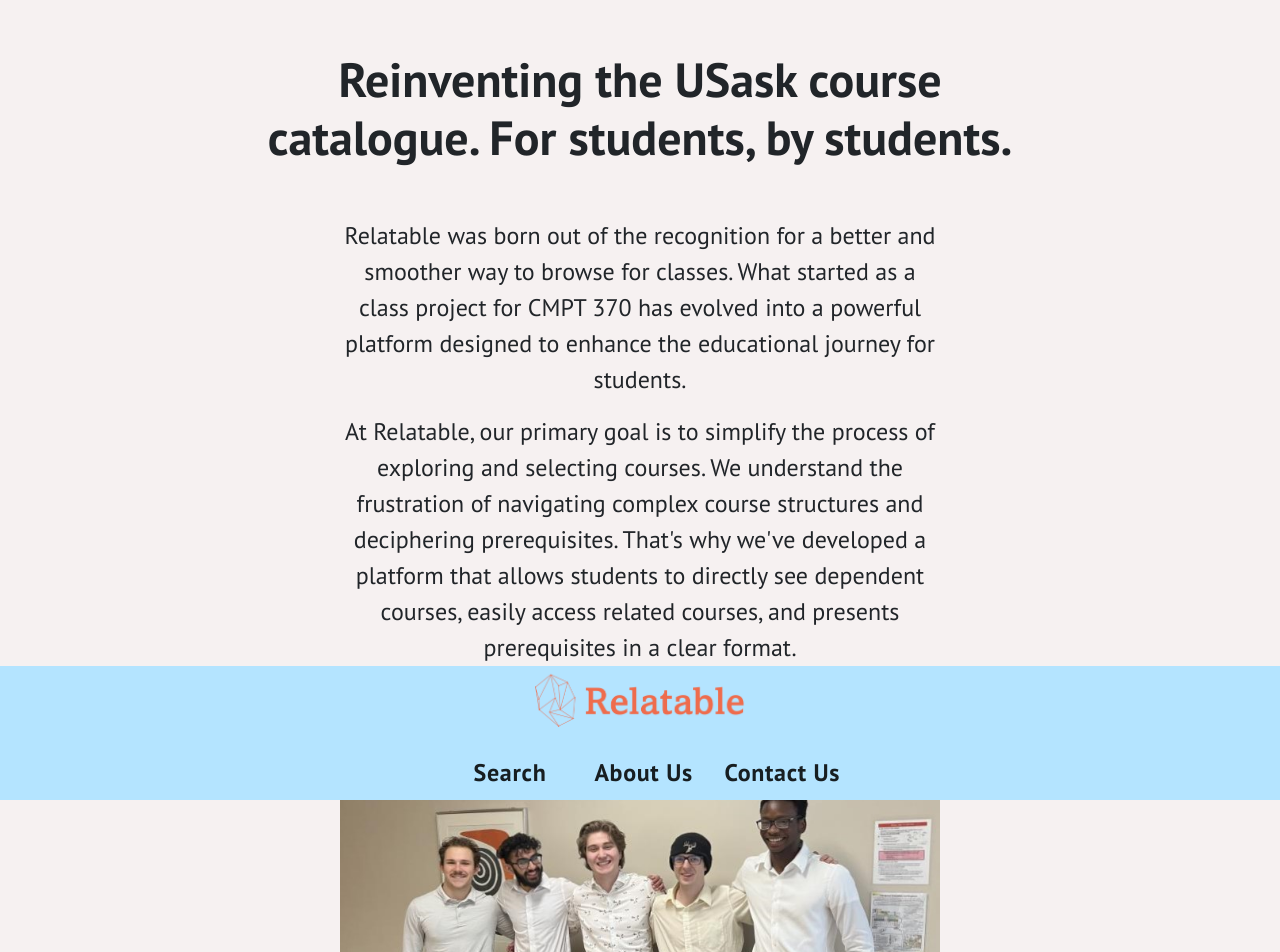
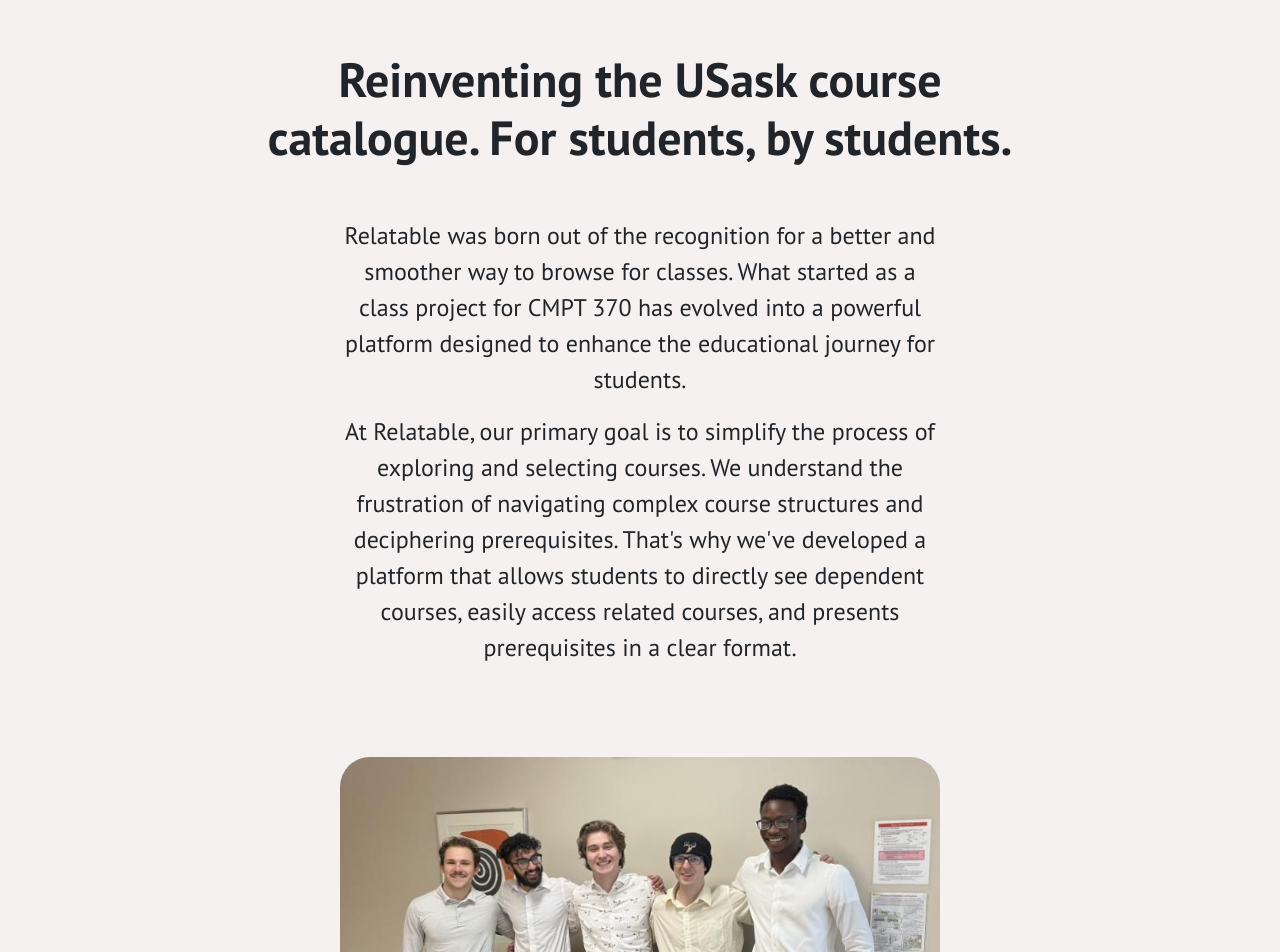
Before and after one commit to relatable-course-visualization/Relatable, a React (Create React App) app in the folder client/: page /about-us in a window 1280 px wide. Shown: the top 952 px of the page. Built offline with nearby package versions, Linux system fonts and the light colour scheme.

Commit message:
add media control for different sized screens for footer, also remove 'Contact Us' button as we don't have routing or page for it yet (also makes footer more difficult)

```diff
--- a/client/src/components/footer.jsx
+++ b/client/src/components/footer.jsx
@@ -10,8 +10,12 @@
   footer: {
     bottom: 0,
     width: '100%',
+    height: '150px',
     backgroundColor: 'var(--clr-primary-color)',
-    position: 'fixed',
+    position: 'absolute',
+    '@media (max-width: 600px)': {
+      maxHeight: '115px',
+    },
   },
 
   footerButton: {
@@ -33,7 +37,6 @@
 
   footerButtonGrid: {
     maxWidth: '130px',
-
     '@media (max-width: 600px)': {
       maxWidth: '100px',
     },
@@ -42,7 +45,7 @@
   footerGrid: {
     '@media (max-width: 320px)': {
       display: 'flex',
-      flexDirection: 'column',
+      flexDirection: 'row',
       alignItems: 'center',
     },
   },
@@ -72,11 +75,12 @@
               About Us
             </Button>
           </Grid>
-          <Grid item className={classes.footerButtonGrid}>
+          {/* We can bring back contact us at a later stage */}
+          {/* <Grid item className={classes.footerButtonGrid}>
             <Button href="/contact-us" className={classes.footerButton}>
               Contact Us
             </Button>
-          </Grid>
+          </Grid> */}
         </Grid>
       </Container>
     </footer>
--- a/client/src/stylings/footer.css
+++ b/client/src/stylings/footer.css
@@ -5,7 +5,7 @@
   margin-right: auto;
 }
 
-@media screen and (min-width: 600px) {
+@media screen and (min-width: 600.1px) {
   #logo {
     width: 210px;
   }
```
